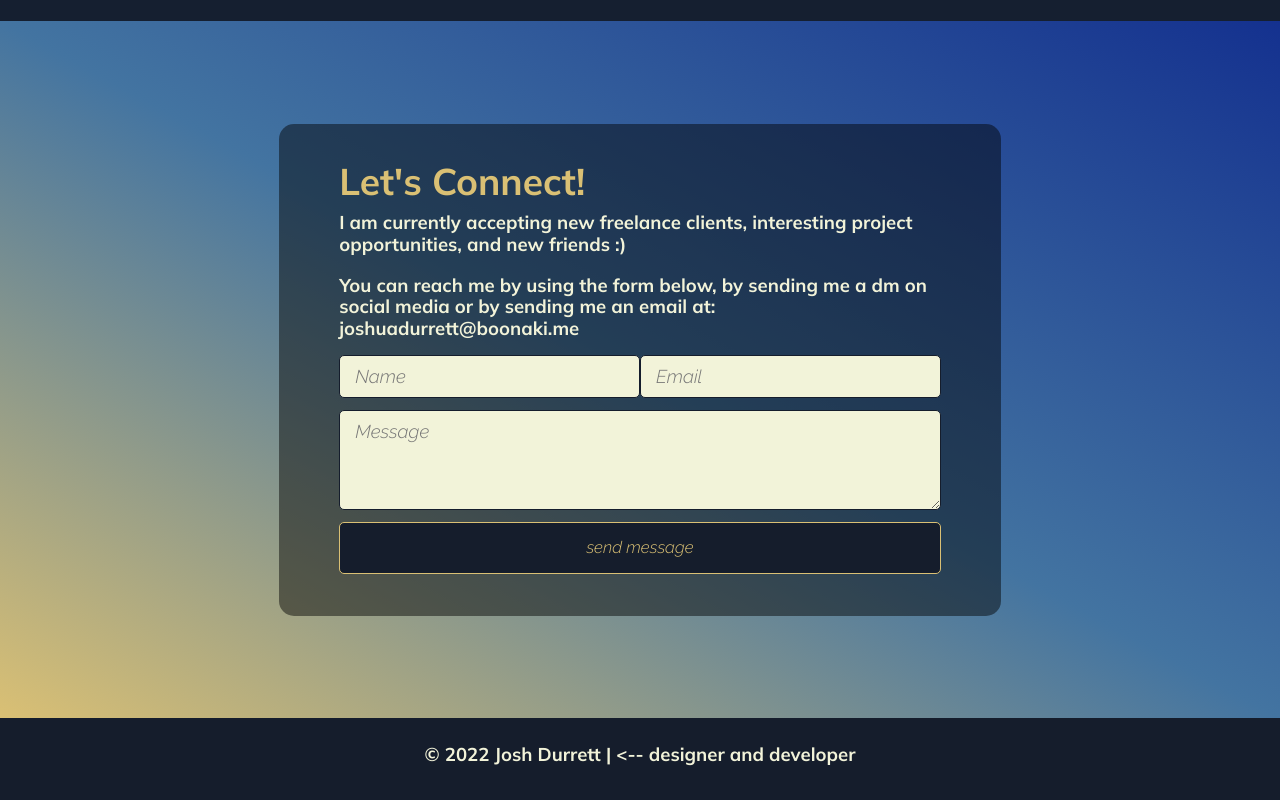
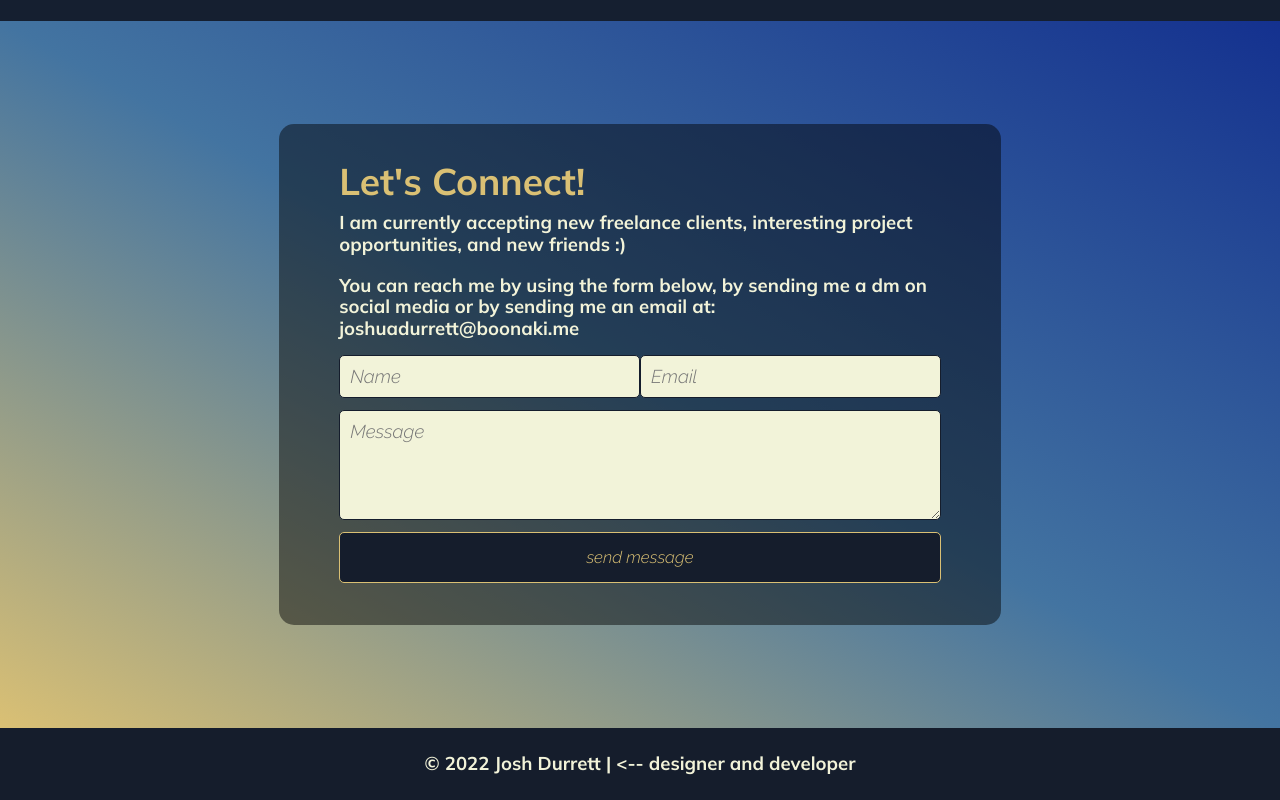
Before and after one commit to boonaki/PortfolioV2, a plain HTML site: page index.html in a window 1280 px wide. Shown: the part 4491-5291 px from the top of the page. Drawn offline with nearby package versions, Linux system fonts and the light colour scheme; no server answers.

Commit message:
optimizations

```diff
--- a/css/style.css
+++ b/css/style.css
@@ -533,7 +533,7 @@ h5{
   width: 50%;
   border: 1px solid #151d2c;
   margin: 1% 0;
-  padding: 10px 15px;
+  /* padding: 10px 15px; */
   background: #F2F3D9;
   border-radius: 5px;
 
@@ -544,17 +544,16 @@ h5{
   font-weight: 300;
   font-style: italic;
   font-size: 2.0rem;
+  height: 100%;
+  padding: 10px;
+  width: 100%;
+  box-sizing: border-box;
 }
 
 #messageDiv{
   width: 100%;
-  padding: 10px 0 0 15px;
 }
-#messageDiv > *{
-  box-sizing: content-box;
-  width: 100%;
-  height: 100%;
-}
+
 textarea{
   width: auto;
 }
```
